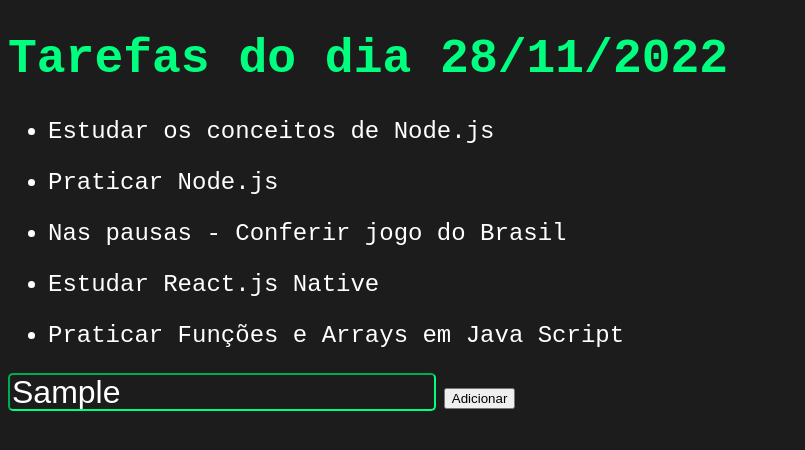
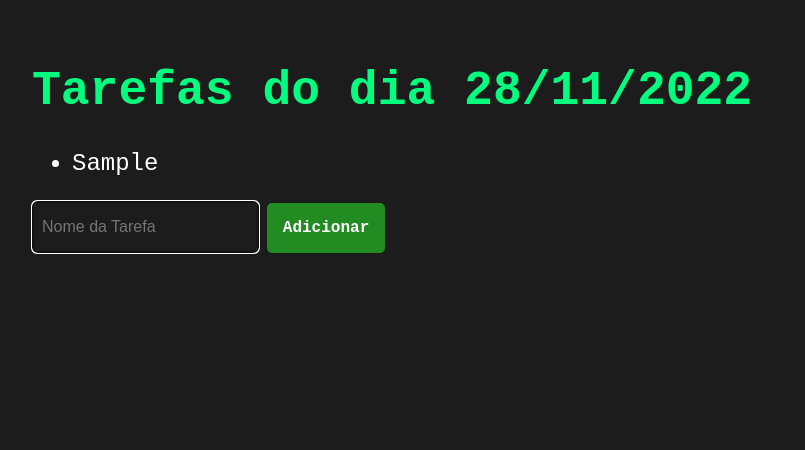
Before and after one commit to SanchesVitor/sistema-web, a plain HTML site: page index.html in a window 1280 px wide. Both pictures are taken after typing "Sample" into the empty fields and a click on the button "Adicionar". Shown: the whole page, without its empty margins (0-805 px from the left). Drawn offline with Linux system fonts and the light colour scheme.

Commit message:
finished

```diff
--- a/index.html
+++ b/index.html
@@ -10,17 +10,11 @@
 <body>
   <div>
     <h1 class="title">Tarefas do dia 28/11/2022</h1>
-    <ul>
-      <li class="list-item">Estudar os conceitos de Node.js</li>
-      <li class="list-item">Praticar Node.js</li>
-      <li class="list-item">Nas pausas - Conferir jogo do Brasil</li>
-      <li class="list-item">Estudar React.js Native</li>
-      <li class="list-item">Praticar Funções e Arrays em Java Script</li>
-    </ul>
+    <ul  class="list-item" id="list"></ul>
   </div>
   <div>
     <input type="text" name="task_name" id="task_name" placeholder="Nome da Tarefa">
-    <button>Adicionar</button>
+    <button onclick="addNewTask()">Adicionar</button>
   </div>
 
   <script src="scripts/script.js"></script>
--- a/scripts/script.js
+++ b/scripts/script.js
@@ -0,0 +1,22 @@
+function addNewTask() {
+  let list = document.getElementById("list");
+  let text = document.getElementById("task_name").value;
+
+
+  if(text.length === 0) {
+    alert('Por favor, digite uma tarefa!')
+    return;
+  }
+
+  let listItem = document.createElement("li");
+  let textRes = document.querySelector("#task_name");
+  listItem.className = "list-item";
+
+  const textElement = document.createTextNode(text);
+  listItem.appendChild(textElement);
+  list.appendChild(listItem);
+
+  textRes.value = ''
+  textRes.focus()
+
+}
--- a/styles/style.css
+++ b/styles/style.css
@@ -4,6 +4,7 @@ body {
   background-color: #1c1c1c;
   color: white;
   font-family: monospace;
+  padding: 24px;
 }
 
 .title {
@@ -22,5 +23,23 @@ input {
   color: white;
   border-color: #00ff7f;
   border-radius: 5px;
-  font-size: 32px;
+  font-size: 16px;
+  padding: 8px;
 }
+
+button {
+  color: white;
+  font-family: monospace;
+  font-size: 16px;
+  font-weight: bolder;
+  padding: 16px;
+  background-color: #228b22;
+  border-width: 0px;
+  border-radius: 5px;
+  cursor: pointer;
+  transition: 0.3s;
+}
+
+.add-task-button:hover {
+  background-color: #30a530;
+}
```
